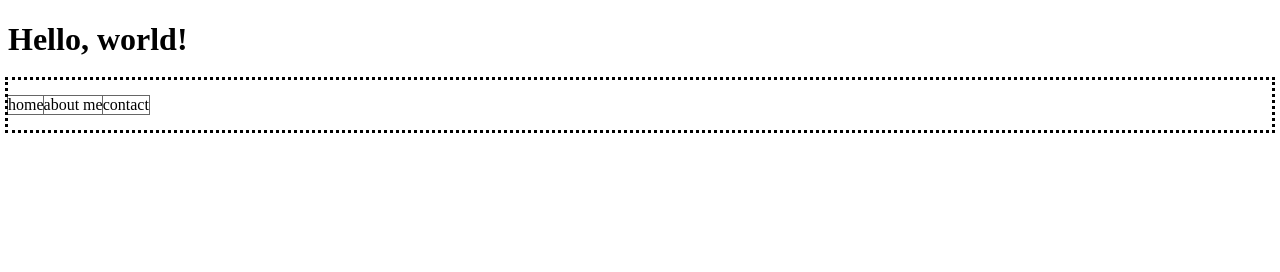
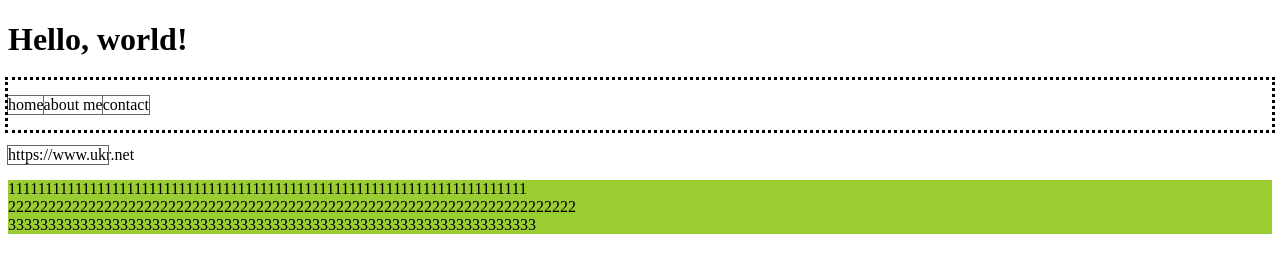
Before and after one commit to NazariiOrnat/Homework-5, a plain HTML site: page index.html in a window 1280 px wide. Drawn offline with Linux system fonts and the light colour scheme.

Commit message:
add new file

```diff
--- a/index.html
+++ b/index.html
@@ -12,5 +12,12 @@
       <p>about me</p>
       <p>contact</p>
     </div>
+    <div id="source"> <p>https://www.ukr.net</p></div>
+        <div class="twocolumcolumn region">1111111111111111111111111111111111111111111111111111111111111111111111
+        </div>
+        <div class="twocolumn region">22222222222222222222222222222222222222222222222222222222222222222222222
+        </div>
+        <div class="twocolumn region">333333333333333333333333333333333333333333333333333333333333333333
+        </div>
   </body>
 </html>
--- a/indexcss.css
+++ b/indexcss.css
@@ -13,3 +13,12 @@ div p{
     max-width: 100px;
     outline: 1px solid #666;
 }
+.twocolum{
+    column-count: 3;
+    column-rule: 3px red;
+    column-gap: 3em;
+}
+.region{
+    background: #9ACD32;
+    overflow:visible
+}
```
